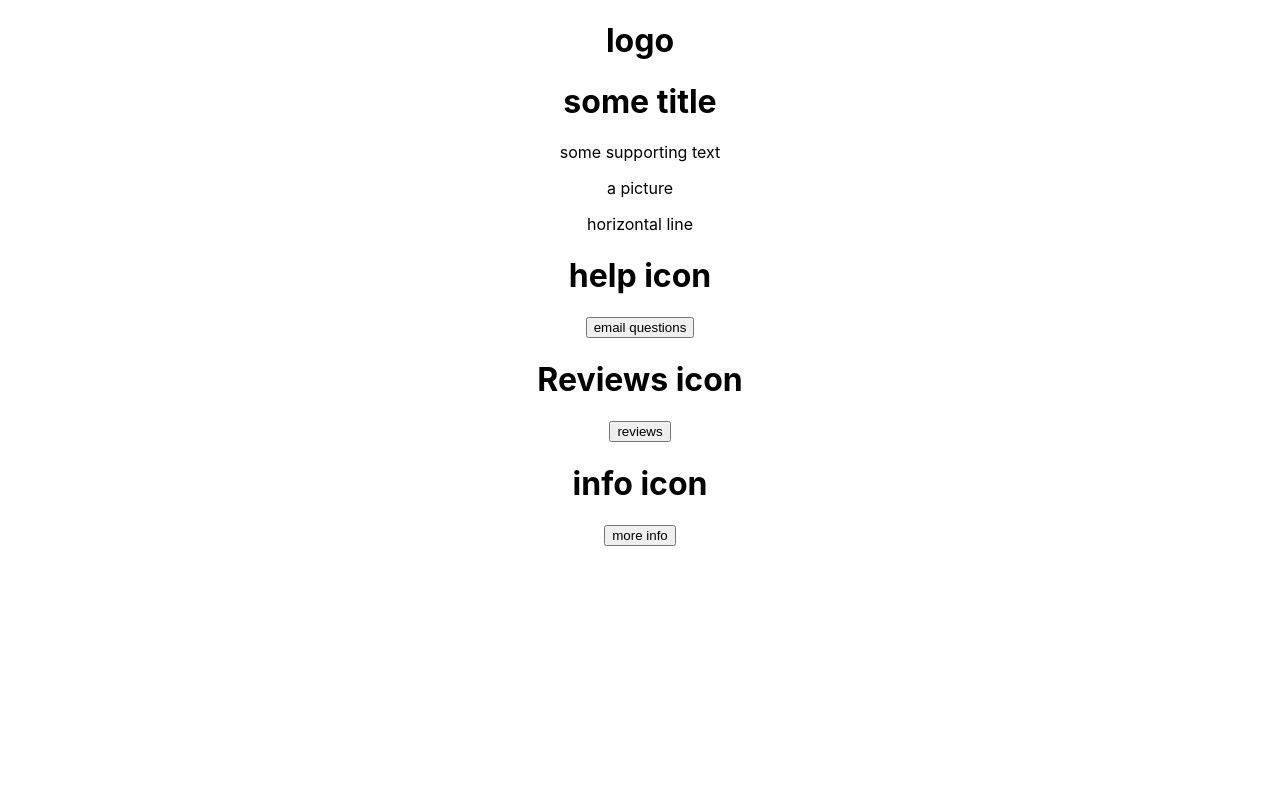
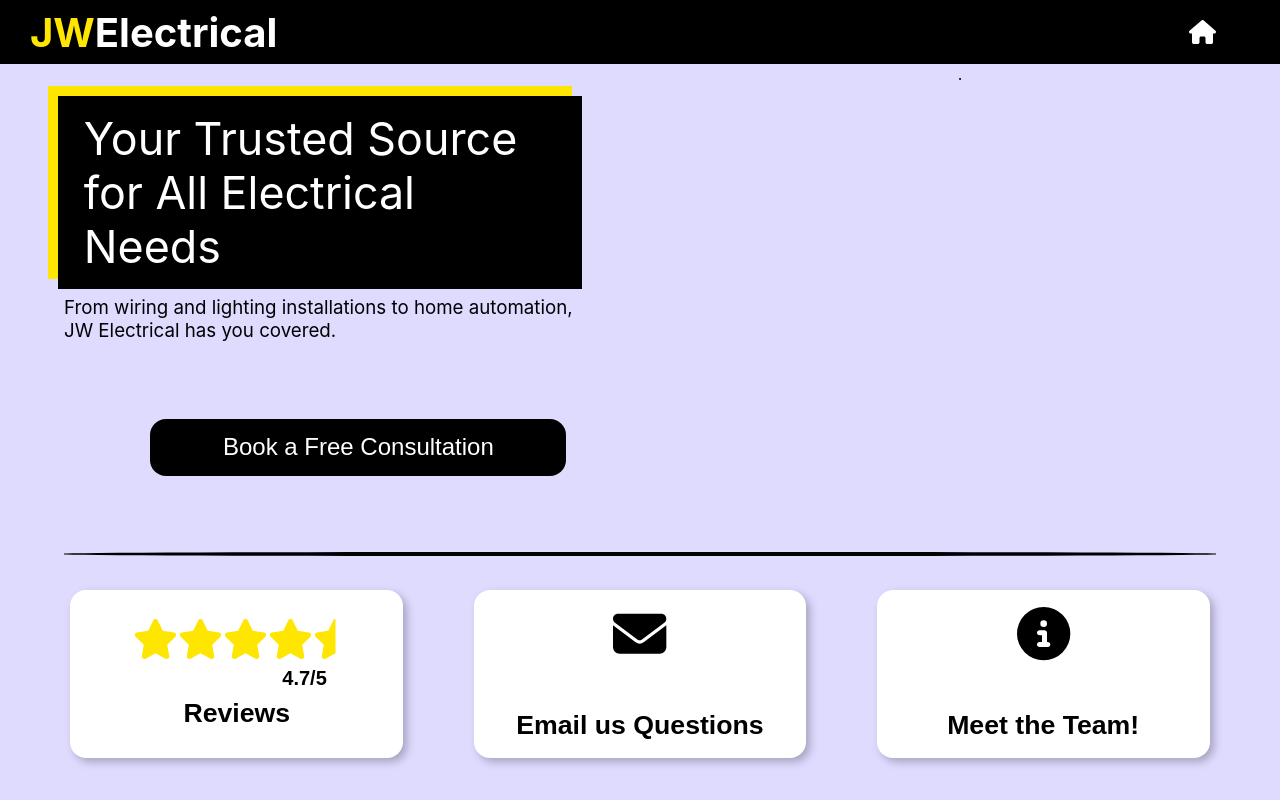
Before and after one commit to jarenworme/mockfirm, a React (Create React App) app: page /#/ in a window 1280 px wide. Built offline with nearby package versions, Linux system fonts and the light colour scheme.

Commit message:
finished reviews page, most of the styling on the landing page

```diff
--- a/src/pages/landingpage.js
+++ b/src/pages/landingpage.js
@@ -1,28 +1,67 @@
 import { useNavigate } from "react-router-dom";
 import React, { useState, useEffect } from "react";
 import axios from "axios";
+import { FontAwesomeIcon } from '@fortawesome/react-fontawesome';
+import { faCircleInfo, faEnvelope, faHouse, faStar, faStarHalf } from "@fortawesome/free-solid-svg-icons";
+import '../styles/nav.css'
+import '../styles/landingPage.css'
 
 export default function LandingPage () {
     const navigate = useNavigate();
 
+    const navigateHome = () => navigate('/', {replace: false});
     const emailQuestions = () => {};
     const routeReviews = () => navigate('/reviews', { replace: false });
     const routeMoreInfo = () => navigate('/moreinfo', { replace: false });
 
 
     return (
-        <div>
-            <h1>logo</h1>
-            <h1>some title</h1>
-            <p>some supporting text</p>
-            <p>a picture</p>
-            <p>horizontal line</p>
-            <h1>help icon</h1>
-            <button onClick={emailQuestions}>email questions</button>
-            <h1>Reviews icon</h1>
-            <button onClick={routeReviews}>reviews</button>
-            <h1>info icon</h1>
-            <button onClick={routeMoreInfo}>more info</button>
+        <div className="lp-wrapper">
+            <div className="nav-bar">
+                <div className="nav-left">
+                    <h1 className="logo1">JW</h1>
+                    <h1 className="logo2">Electrical</h1>
+                </div>
+                <div className="nav-right">
+                    <FontAwesomeIcon icon={faHouse} onClick={navigateHome} className="nav-home" size="xl"/>
+                </div>
+            </div>
+            <div className="lp-top-container">
+                <div className="lp-top-left-wrapper">
+                    <div className="lp-title-box">
+                        <h1 className="lp-title">Your Trusted Source for All Electrical Needs</h1>
+                    </div>
+                    <div className="lp-subtitle-wrapper">
+                        <h3 className="lp-subtitle">From wiring and lighting installations to home automation, JW Electrical has you covered.</h3>
+                    </div>
+                    <button className="lp-book-button">Book a Free Consultation</button>
+                </div>
+                <div className="lp-top-right-wrapper">.</div>
+            </div>
+            <div className="lp-spacer">.</div>
+            <div className="lp-bottom-container">
+                <button className="lp-review-card" onClick={routeReviews}>
+                    <div className="lp-review-wrapper">
+                        <div className="lp-stars-wrapper">
+                            <FontAwesomeIcon icon={faStar} size="3x" className="lp-star"/>
+                            <FontAwesomeIcon icon={faStar} size="3x" className="lp-star"/>
+                            <FontAwesomeIcon icon={faStar} size="3x" className="lp-star"/>
+                            <FontAwesomeIcon icon={faStar} size="3x" className="lp-star"/>
+                            <FontAwesomeIcon icon={faStarHalf} size="3x" className="lp-star"/>
+                        </div>
+                        <h2 className="lp-review-score">4.7/5</h2>
+                    </div>
+                    <h1 className="lp-card-text-review">Reviews</h1>
+                </button>
+                <button className="lp-card" onClick={emailQuestions}>
+                    <FontAwesomeIcon icon={faEnvelope} size="4x" className="lp-envelope"/>
+                    <h1 className="lp-card-text">Email us Questions</h1>
+                </button>
+                <button className="lp-card" onClick={routeMoreInfo}>
+                    <FontAwesomeIcon icon={faCircleInfo} size="4x" className="lp-info" />
+                    <h1 className="lp-card-text">Meet the Team!</h1>
+                </button>
+            </div>
         </div>
     )
 }
--- /dev/null
+++ b/src/styles/landingPage.css
@@ -0,0 +1,159 @@
+:root{
+    --jwe-saffron: #FFE601;
+    --jwe-titanium-white: #FFFFFF;
+    --jwe-black: #000000;
+    --jwe-black-light: #555555;
+    --jwe-lilac: #DEDBFF;
+    --jwe-secondary: #F63871;
+    --jwe-off-white: #FAFAFA;
+}
+
+.lp-wrapper {
+    background-color: var(--jwe-lilac);
+}
+
+.lp-top-container {
+    height: 60vh;
+    box-sizing: border-box;
+    display: flex;
+}
+
+.lp-top-left-wrapper {
+    box-sizing: border-box;
+    width: 50%;
+    display: flex;
+    flex-direction: column;
+    align-items: center;
+    justify-content: flex-start;
+}
+
+.lp-title-box {
+    background-color: var(--jwe-black);
+    box-shadow: -10px -10px var(--jwe-saffron);
+    width: 82%;
+    margin: 5% 0 0 0;
+    display: flex;
+    align-items: center;
+    justify-content: center;
+}
+
+.lp-title {
+    color: var(--jwe-titanium-white);
+    margin: 3% 5%;
+    font-size: 280%;
+    font-weight: normal;
+    text-align: left;
+}
+
+.lp-subtitle-wrapper {
+    width: 80%;
+    margin: 1% 0;
+}
+
+.lp-book-button {
+    background-color: var(--jwe-black);
+    color: var(--jwe-titanium-white);
+    border-radius: 16px;
+    width: 65%;
+    border: none;
+    height: 12%;
+    font-size: x-large;
+    margin: 11% 0 0 12%;
+}
+
+.lp-book-button:hover{
+    cursor: pointer;
+    background-color: var(--jwe-black-light);
+}
+
+.lp-subtitle {
+    font-weight: normal;
+    text-align: left;
+    margin: 0;
+}
+
+.lp-top-right-wrapper {
+    box-sizing: border-box;
+    width: 50%;
+}
+
+
+.lp-spacer {
+    background-color: var(--jwe-black);
+    color: transparent;
+    margin: 1vh 5vw -1vh 5vw;
+    height: 0.5vh;
+    box-sizing: border-box;
+    border-radius: 40%;
+}
+
+.lp-bottom-container {
+    height: 31.5vh;
+    box-sizing: border-box;
+    display: flex;
+    align-items: center;
+    justify-content: space-evenly;
+}
+
+.lp-card, .lp-review-card {
+    border: none;
+    border-radius: 16px;
+    background-color: var(--jwe-titanium-white);
+    box-shadow: 4px 4px 8px rgba(0, 0, 0, 0.25);
+    display: flex;
+    flex-direction: column;
+    align-items: center;
+    width: 26%;
+    height: 21vh;
+}
+
+.lp-card:hover, .lp-review-card:hover {
+    box-shadow: none;
+    height: 22vh;
+    transition: height 0.3s ease;
+    cursor: pointer;
+}
+
+.lp-review-card {
+    justify-content: center;
+}
+
+.lp-card {
+    justify-content: space-between;
+}
+
+.lp-stars-wrapper {
+    display: flex;
+    justify-content: space-evenly;
+    margin-right: -8%;
+}
+
+.lp-star {
+    color: var(--jwe-saffron);
+}
+
+.lp-review-wrapper {
+    display: flex;
+    flex-direction: column;
+    align-items: center;
+    justify-content: flex-end;
+}
+
+.lp-review-score {
+    text-align: right;
+    width: 80%;
+    margin: 1vh;
+}
+
+
+.lp-envelope, .lp-info {
+    margin-top: 5%;
+}
+
+.lp-card-text-review {
+    margin: 0;
+}
+
+.lp-card-text {
+    margin: 0 0 5% 0;
+}
--- a/src/styles/nav.css
+++ b/src/styles/nav.css
@@ -21,7 +21,7 @@
     display: flex;
     align-items: center;
     justify-content: center;
-    margin-left: 3vw;
+    margin-left: 2vw;
 }
 
 .logo1, .logo2 {
@@ -39,4 +39,10 @@
 
 .nav-home {
     margin-right: 5vw;
+    color: var(--jwe-titanium-white);
 }
+
+.nav-home:hover {
+    color: var(--jwe-saffron);
+    cursor: pointer;
+}
--- a/src/styles/reviews.css
+++ b/src/styles/reviews.css
@@ -85,11 +85,27 @@
     display: flex;
 }
 
-.arrow-wrapper {
+.arrow-wrapper-left, .arrow-wrapper-right {
     box-sizing: border-box;
-    width: 7vw;
+    width: 6vw;
     margin: 0;
-    padding: 0%;
+    display: flex;
+    align-items: center;
+}
+
+.arrow-wrapper-left {
+    padding-right: 1vw;
+    justify-content: flex-end;
+}
+
+.arrow-wrapper-right {
+    padding-left: 1vw;
+    justify-content: flex-start;
+}
+
+.arrow-left:hover, .arrow-right:hover {
+    cursor: pointer;
+    color: var(--jwe-secondary);
 }
 
 .reviews-container {
@@ -111,6 +127,41 @@
     box-shadow: 3px 3px 8px rgba(0, 0, 0, 0.25);
 }
 
+.review-star-wrapper, .review-reviewer-wrapper {
+    display: flex;
+    justify-content: flex-end;
+    height: 15%;
+    box-sizing: border-box;
+}
+
+.review-star-wrapper{
+    margin: 3% 4% 0 0;
+}
+
+.review-star {
+    color: var(--jwe-saffron);
+}
+
+.review-content-wrapper {
+    height: 60%;
+    margin: 0 3%;
+    display: flex;
+    justify-content: center;
+    align-items: center;
+}
+
+.review-content {
+    margin: 0;
+}
+
+.review-reviewer-wrapper {
+    margin: 0 4% 3% 0;
+}
+
+.review-reviewer {
+    margin: 0;
+}
+
 .review-button-wrapper {
     display: flex;
     justify-content: flex-end;
@@ -122,13 +173,18 @@
     border: none;
     width: 18%;
     margin-right: 2%;
-    border-radius: 10px;
+    border-radius: 16px;
     display: flex;
     align-items: center;
     justify-content: center;
     font-size: large;
     font-weight: bolder;
     color: var(--jwe-titanium-white);
+}
+
+.review-add:hover {
+    cursor: pointer;
+    background-color: var(--jwe-black-light);
 }
 
 .review-copyright-bar {
```
Also changed, not shown: src/pages/reviews.js (+39 -11 lines).
